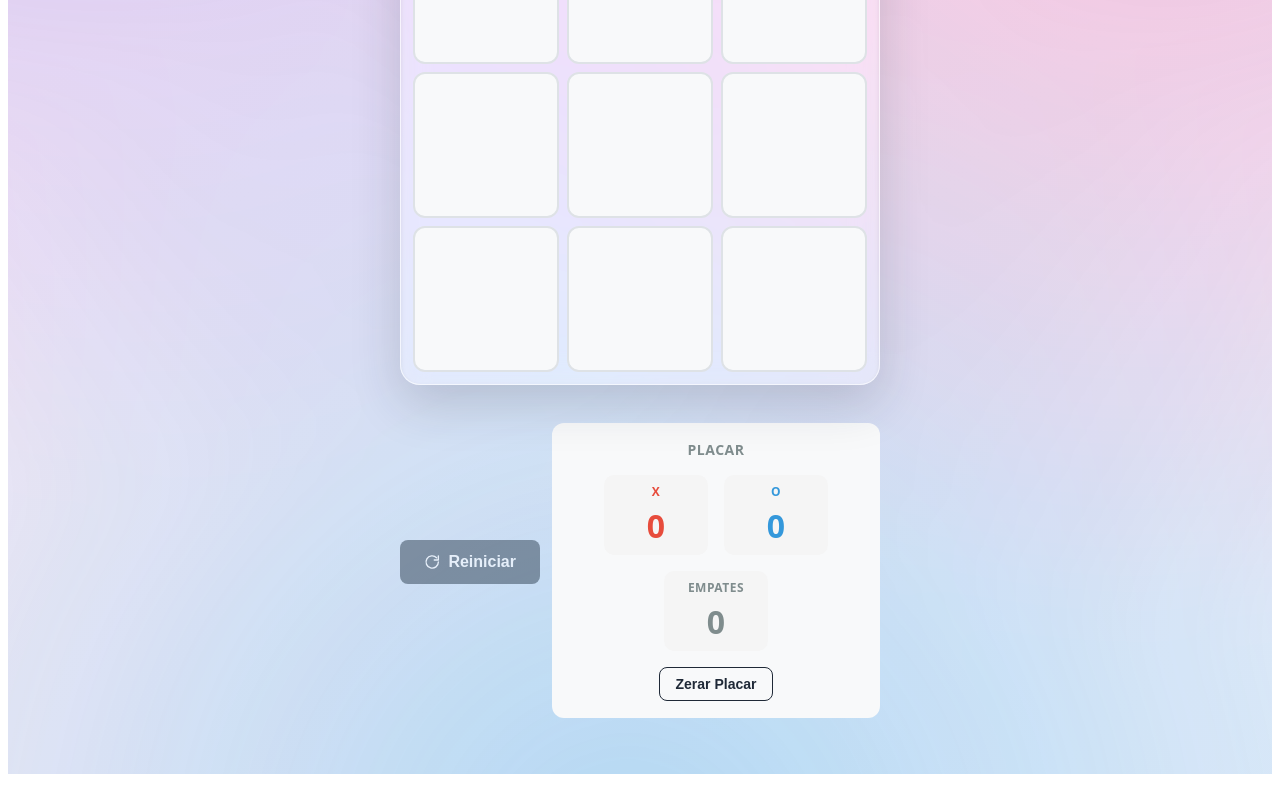
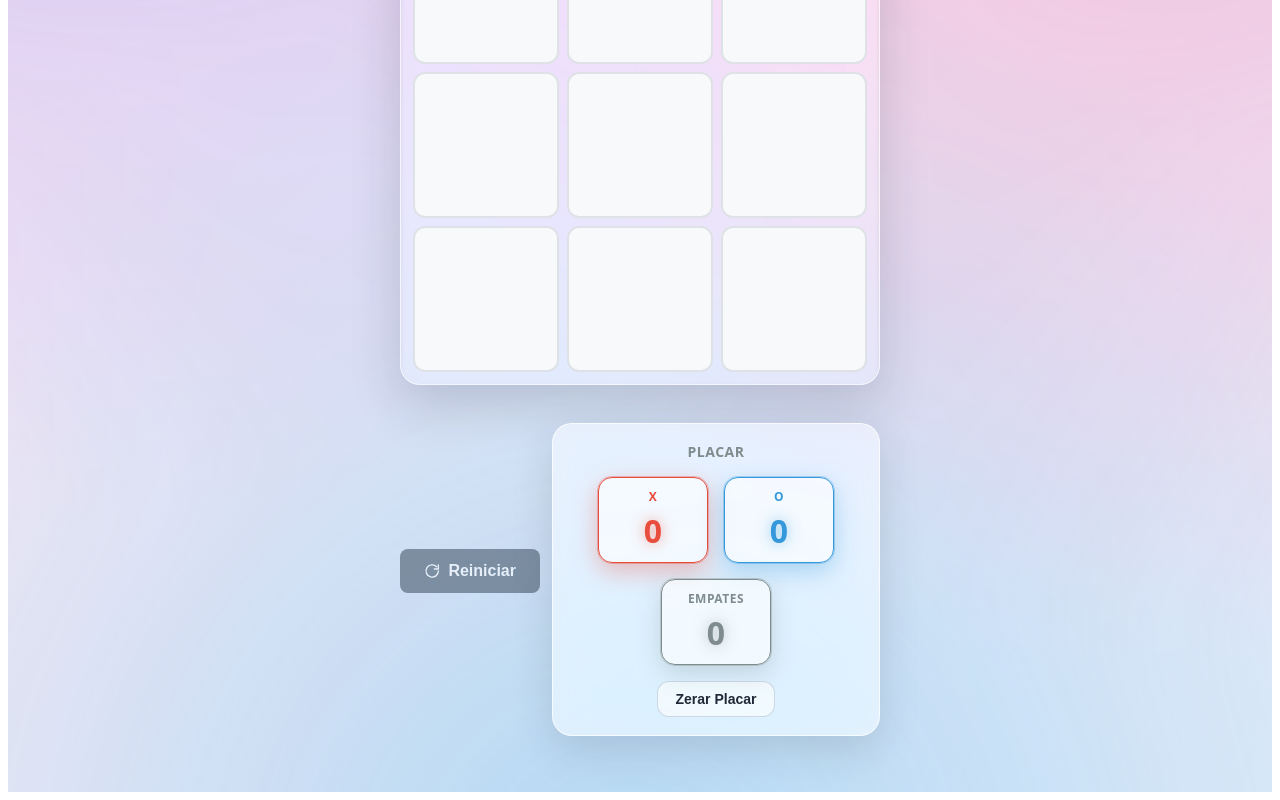
Before and after one commit to Marcelo-Marcos999/teste-estudio, a React (Vite) app: page / in a window 1280 px wide. Shown: the part 548-1348 px from the top of the page. Built offline with nearby package versions, Linux system fonts and the light colour scheme.

Commit message:
feat: update src/components/Scoreboard.module.css

```diff
--- a/src/components/Scoreboard.module.css
+++ b/src/components/Scoreboard.module.css
@@ -14,13 +14,17 @@
   flex-direction: column;
   align-items: center;
   gap: 16px;
-  padding: 16px;
+  padding: 18px;
   margin-top: 16px;
-  background: var(--card-bg, #f8f9fa);
-  border: 1px solid var(--border, transparent);
-  border-radius: 12px;
+  background: var(--card-bg, rgba(255, 255, 255, 0.55));
+  border: 1px solid var(--card-border, rgba(255, 255, 255, 0.7));
+  border-radius: 20px;
   font-family: system-ui, -apple-system, sans-serif;
-  transition: background 0.2s, color 0.2s, box-shadow 0.2s;
+  box-shadow: 0 12px 40px var(--card-shadow, rgba(31, 41, 55, 0.15));
+  backdrop-filter: blur(16px) saturate(160%);
+  -webkit-backdrop-filter: blur(16px) saturate(160%);
+  transition: background 0.3s ease, color 0.3s ease, box-shadow 0.3s ease,
+    border-color 0.3s ease;
 }
 
 .title {
@@ -41,16 +45,23 @@
 }
 
 .scoreItem {
+  position: relative;
   display: flex;
   flex-direction: column;
   align-items: center;
   gap: 4px;
   min-width: 80px;
-  padding: 8px 12px;
-  background: var(--cell-bg, #f5f5f5);
-  border-radius: 10px;
+  padding: 10px 14px;
+  background: var(--cell-bg, rgba(255, 255, 255, 0.6));
+  border: 1px solid var(--cell-border, rgba(148, 163, 184, 0.35));
+  border-radius: 14px;
   animation: fadeUp 0.4s ease-out backwards;
-  transition: background 0.2s, color 0.2s, box-shadow 0.2s;
+  transition: background 0.3s ease, color 0.3s ease, box-shadow 0.3s ease,
+    border-color 0.3s ease, transform 0.2s ease;
+}
+
+.scoreItem:hover {
+  transform: translateY(-2px);
 }
 
 .scoreItem:nth-child(1) {
@@ -75,9 +86,17 @@
 
 .scoreValue {
   font-size: clamp(1.5rem, 4vw, 2rem);
-  font-weight: 700;
+  font-weight: 800;
   color: var(--fg, #2c3e50);
   font-variant-numeric: tabular-nums;
+  transition: color 0.3s ease, transform 0.25s ease, text-shadow 0.3s ease;
+  animation: numberPop 0.35s ease-out;
+}
+
+.scoreX {
+  border-color: var(--x-color, #e74c3c);
+  box-shadow: 0 0 0 1px var(--x-color, rgba(231, 76, 60, 0.35)),
+    0 8px 24px var(--x-glow, rgba(231, 76, 60, 0.35));
 }
 
 .scoreX .scoreLabel,
@@ -85,9 +104,29 @@
   color: var(--x-color, #e74c3c);
 }
 
+.scoreX .scoreValue {
+  text-shadow: 0 0 14px var(--x-glow, rgba(231, 76, 60, 0.55));
+}
+
+.scoreO {
+  border-color: var(--o-color, #3498db);
+  box-shadow: 0 0 0 1px var(--o-color, rgba(52, 152, 219, 0.35)),
+    0 8px 24px var(--o-glow, rgba(52, 152, 219, 0.35));
+}
+
 .scoreO .scoreLabel,
 .scoreO .scoreValue {
   color: var(--o-color, #3498db);
+}
+
+.scoreO .scoreValue {
+  text-shadow: 0 0 14px var(--o-glow, rgba(52, 152, 219, 0.55));
+}
+
+.scoreDraw {
+  border-color: var(--draw-color, #7f8c8d);
+  box-shadow: 0 0 0 1px var(--draw-color, rgba(127, 140, 141, 0.35)),
+    0 8px 24px var(--draw-glow, rgba(127, 140, 141, 0.3));
 }
 
 .scoreDraw .scoreLabel,
@@ -95,21 +134,47 @@
   color: var(--draw-color, #7f8c8d);
 }
 
+.scoreDraw .scoreValue {
+  text-shadow: 0 0 14px var(--draw-glow, rgba(127, 140, 141, 0.5));
+}
+
+@keyframes numberPop {
+  0% {
+    transform: scale(0.7);
+    opacity: 0.4;
+  }
+  60% {
+    transform: scale(1.12);
+    opacity: 1;
+  }
+  100% {
+    transform: scale(1);
+    opacity: 1;
+  }
+}
+
 .resetButton {
-  padding: 8px 16px;
+  padding: 9px 18px;
   font-size: 0.875rem;
-  font-weight: 600;
+  font-weight: 700;
   cursor: pointer;
-  border-radius: 8px;
-  border: 1px solid var(--border, currentColor);
-  background: transparent;
+  border-radius: 12px;
+  border: 1px solid var(--btn-border, rgba(148, 163, 184, 0.4));
+  background: var(--btn-bg, rgba(255, 255, 255, 0.6));
   color: var(--fg, inherit);
-  transition: background 0.2s, color 0.2s, transform 0.2s, box-shadow 0.2s;
+  transition: background 0.2s ease, color 0.2s ease, transform 0.15s ease,
+    box-shadow 0.2s ease, border-color 0.2s ease;
 }
 
 .resetButton:hover {
-  background: var(--cell-hover, rgba(0, 0, 0, 0.05));
-  transform: translateY(-1px);
+  background: var(--cell-hover, rgba(99, 102, 241, 0.12));
+  border-color: var(--primary, #6366f1);
+  transform: translateY(-2px);
+  box-shadow: 0 8px 20px var(--btn-shadow, rgba(99, 102, 241, 0.25));
+}
+
+.resetButton:active {
+  transform: translateY(0) scale(0.97);
 }
 
 .resetButton:focus-visible {
@@ -132,3 +197,26 @@
     padding: 6px 8px;
   }
 }
+
+@media (prefers-reduced-motion: reduce) {
+  .scoreboard,
+  .scoreItem,
+  .scoreValue,
+  .resetButton {
+    transition: none;
+  }
+
+  .scoreItem {
+    animation: none;
+  }
+
+  .scoreValue {
+    animation: none;
+  }
+
+  .scoreItem:hover,
+  .resetButton:hover,
+  .resetButton:active {
+    transform: none;
+  }
+}
```
